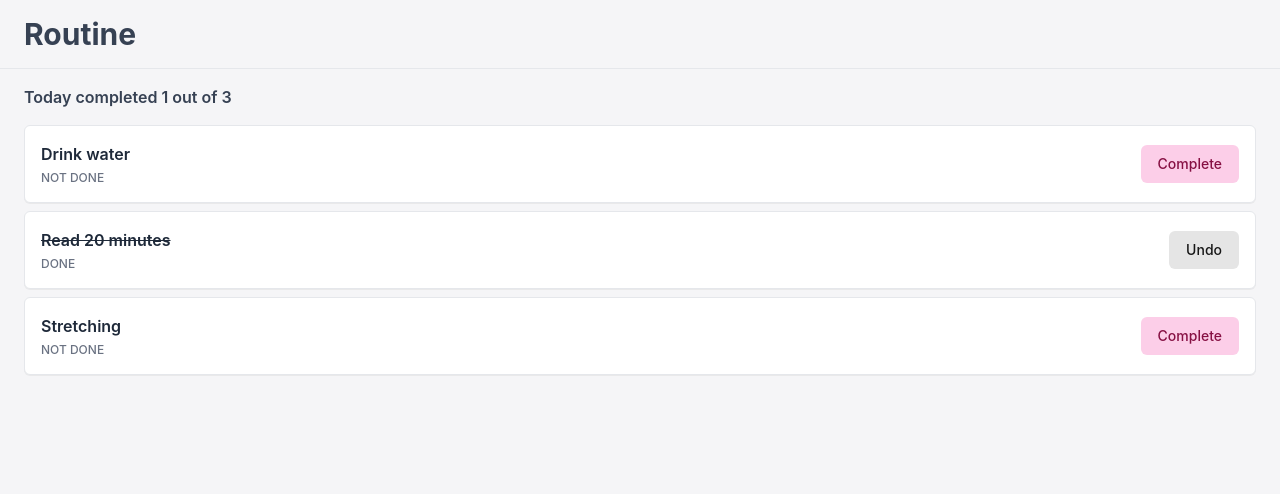
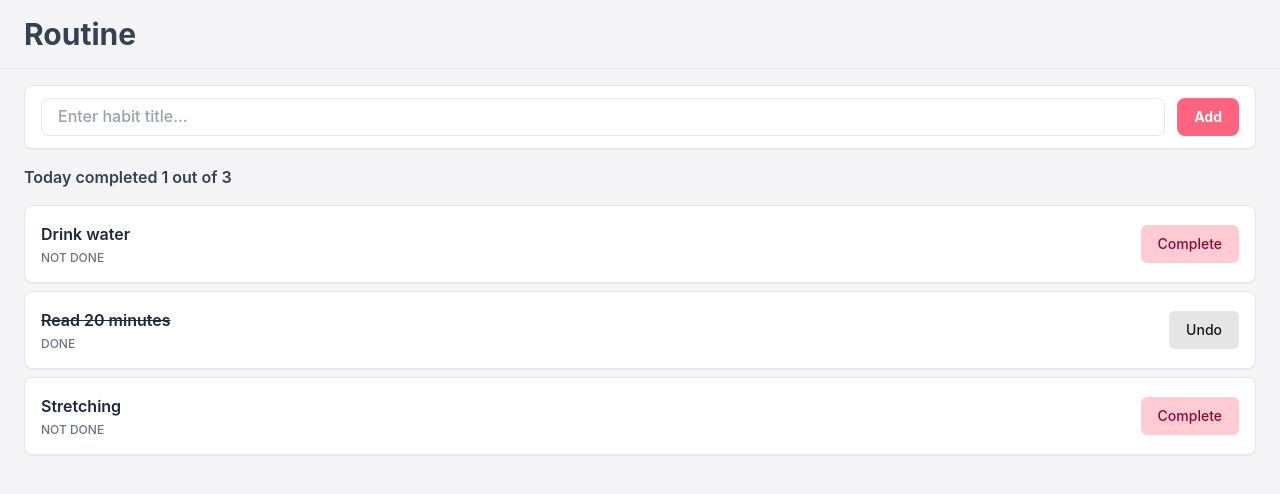
Before and after one commit to skchel174/vue-habit-tracker, a Vue app: page / in a window 1280 px wide. Shown: the top 494 px of the page. Built offline with nearby package versions, Linux system fonts and the light colour scheme; the HTML template or start-up script is replaced by a standard one.

Commit message:
add habit form

```diff
--- a/src/App.vue
+++ b/src/App.vue
@@ -1,7 +1,8 @@
 <script setup lang="ts">
-import { ref, computed } from 'vue';
+import { ref, computed, reactive, toRefs } from 'vue';
 import HabitItem from '@/components/HabitItem.vue';
-import type { Habit } from '@/types';
+import HabitForm from '@/components/HabitForm.vue';
+import type { Habit, HabitForm as HabitFormInterface } from '@/types';
 
 const habits = ref<Habit[]>([
   { id: 1, title: 'Drink water', doneToday: false },
@@ -30,6 +31,26 @@ const toggleHabit = (id: number) => {
   }
   habit.doneToday = !habit.doneToday;
 };
+
+const habitForm = reactive<HabitFormInterface>({
+  title: '',
+});
+
+const addHabit = () => {
+  const habitTitle = habitForm.title.trim();
+
+  if (!habitTitle) {
+    return;
+  }
+
+  habits.value.push({
+    id: Date.now(),
+    title: habitTitle,
+    doneToday: false,
+  });
+
+  habitForm.title = '';
+};
 </script>
 
 <template>
@@ -40,7 +61,13 @@ const toggleHabit = (id: number) => {
       </div>
     </header>
 
-    <main class="container mx-auto px-4 sm:px-6">
+    <main class="container mx-auto px-2 sm:px-6 py-4">
+      <div
+        class="py-3 px-4 bg-white border border-gray-200 shadow-2xs rounded-lg flex flex-col gap-4"
+      >
+        <HabitForm :form="habitForm" @submit="addHabit" />
+      </div>
+
       <div class="py-4">
         <p class="text-base font-semibold text-gray-700">{{ statusText }}</p>
       </div>
--- /dev/null
+++ b/src/components/HabitDraft.vue
@@ -0,0 +1,25 @@
+<script setup lang="ts">
+import { Habit } from '@/types';
+
+defineProps<{ habit: Habit }>();
+</script>
+
+<template>
+  <div class="flex flex-col gap-1">
+    <div class="px-1">
+      <p class="text-base font-semibold text-gray-700">Habit draft</p>
+    </div>
+    <div class="px-2.5 py-2 bg-neutral-100 rounded-lg">
+      <div class="flex gap-1.5">
+        <p class="text-sm font-semibold text-gray-700">Title:</p>
+        <p class="text-sm text-gray-500">{{ habit.title }}</p>
+      </div>
+      <div class="flex gap-1.5">
+        <p class="text-sm font-semibold text-gray-700">Status:</p>
+        <p class="text-sm text-gray-500">
+          {{ habit.doneToday ? 'Done' : 'Not done' }}
+        </p>
+      </div>
+    </div>
+  </div>
+</template>
--- /dev/null
+++ b/src/components/HabitForm.vue
@@ -0,0 +1,38 @@
+<script setup lang="ts">
+import type { HabitForm } from '@/types';
+
+defineProps<{
+  form: HabitForm;
+}>();
+
+const emit = defineEmits<{
+  (e: 'submit'): void;
+}>();
+
+const handleSubmit = () => {
+  emit('submit');
+};
+</script>
+
+<template>
+  <form class="flex align-center gap-3" @submit.prevent="handleSubmit">
+    <div class="flex-1">
+      <input
+        v-model="form.title"
+        id="input-base"
+        type="text"
+        class="py-1 sm:py-2 px-4 rounded-lg block w-full bg-layer border-layer-line sm:text-sm text-foreground placeholder:text-muted-foreground-1 border border-gray-200 focus:border-rose-200 focus-visible:outline-1 focus-visible:outline-rose-200 disabled:opacity-50 disabled:pointer-events-none placeholder:font-medium placeholder:text-base placeholder:text-gray-400"
+        placeholder="Enter habit title..."
+      />
+    </div>
+
+    <div>
+      <button
+        type="submit"
+        class="py-2 px-4 text-sm rounded-lg border border-transparent disabled:opacity-50 disabled:pointer-events-none cursor-pointer text-white bg-rose-400 hover:bg-rose-400/85 transition-colors duration-200 ease-in-out font-bold"
+      >
+        Add
+      </button>
+    </div>
+  </form>
+</template>
--- a/src/components/HabitItem.vue
+++ b/src/components/HabitItem.vue
@@ -14,7 +14,7 @@ const toggleHabit = (id: number) => {
 
 <template>
   <div
-    class="p-4 flex items-center gap-4 bg-white border border-gray-200 shadow-2xs rounded-md"
+    class="p-4 flex items-center gap-4 bg-white border border-gray-200 shadow-2xs rounded-lg"
   >
     <div class="flex-1">
       <h3
@@ -33,7 +33,7 @@ const toggleHabit = (id: number) => {
       :class="
         habit.doneToday
           ? 'bg-neutral-200 text-neutral-900 hover:bg-neutral-300'
-          : 'bg-pink-200 text-pink-900 hover:bg-pink-300'
+          : 'bg-rose-200 text-rose-900 hover:bg-rose-300'
       "
       @click="toggleHabit(habit.id)"
     >
--- a/src/types.ts
+++ b/src/types.ts
@@ -3,3 +3,7 @@ export interface Habit {
   title: string;
   doneToday: boolean;
 }
+
+export interface HabitForm {
+  title: string;
+}
```
Also changed, not shown: 1 other file (tests, documents, lock files or other folders).
